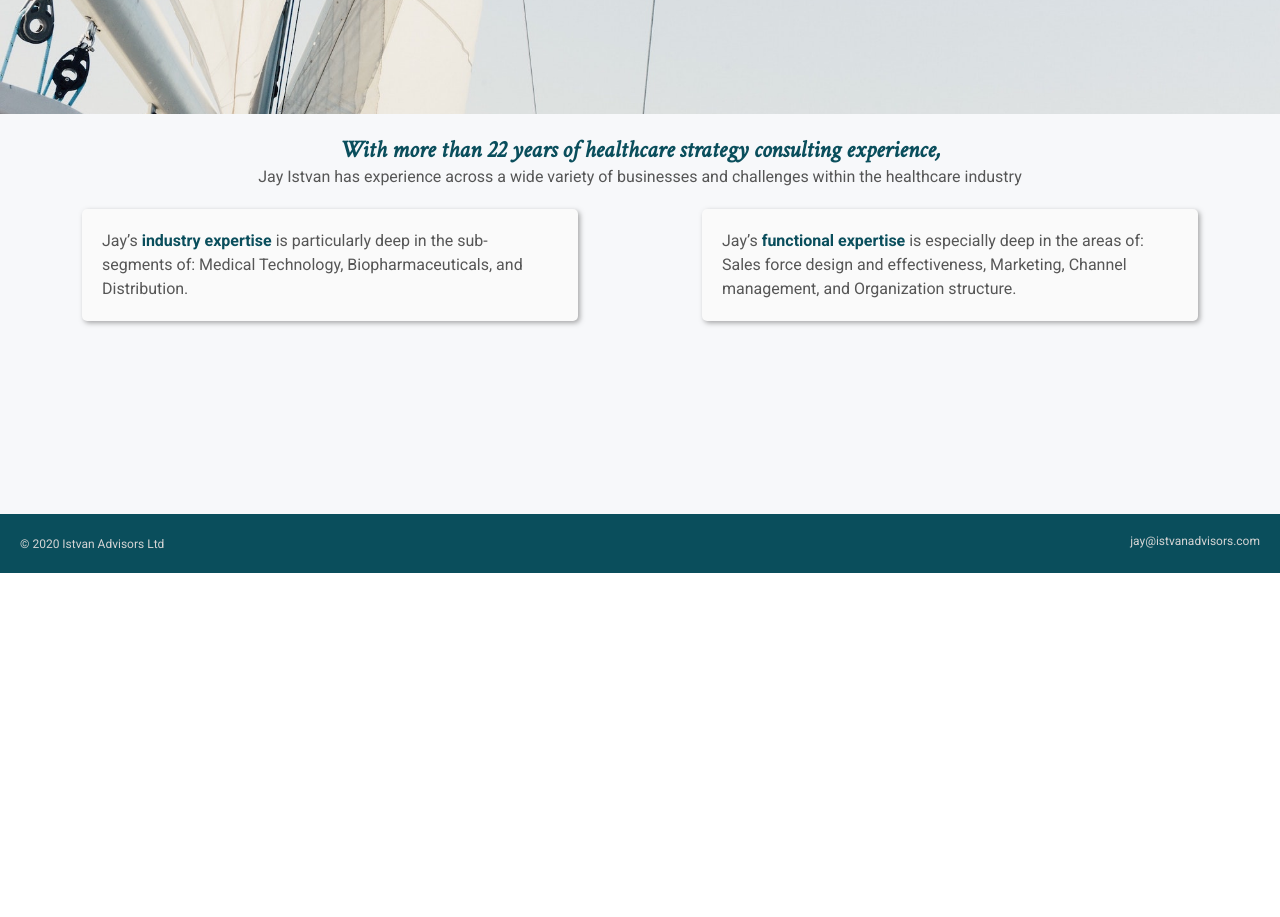
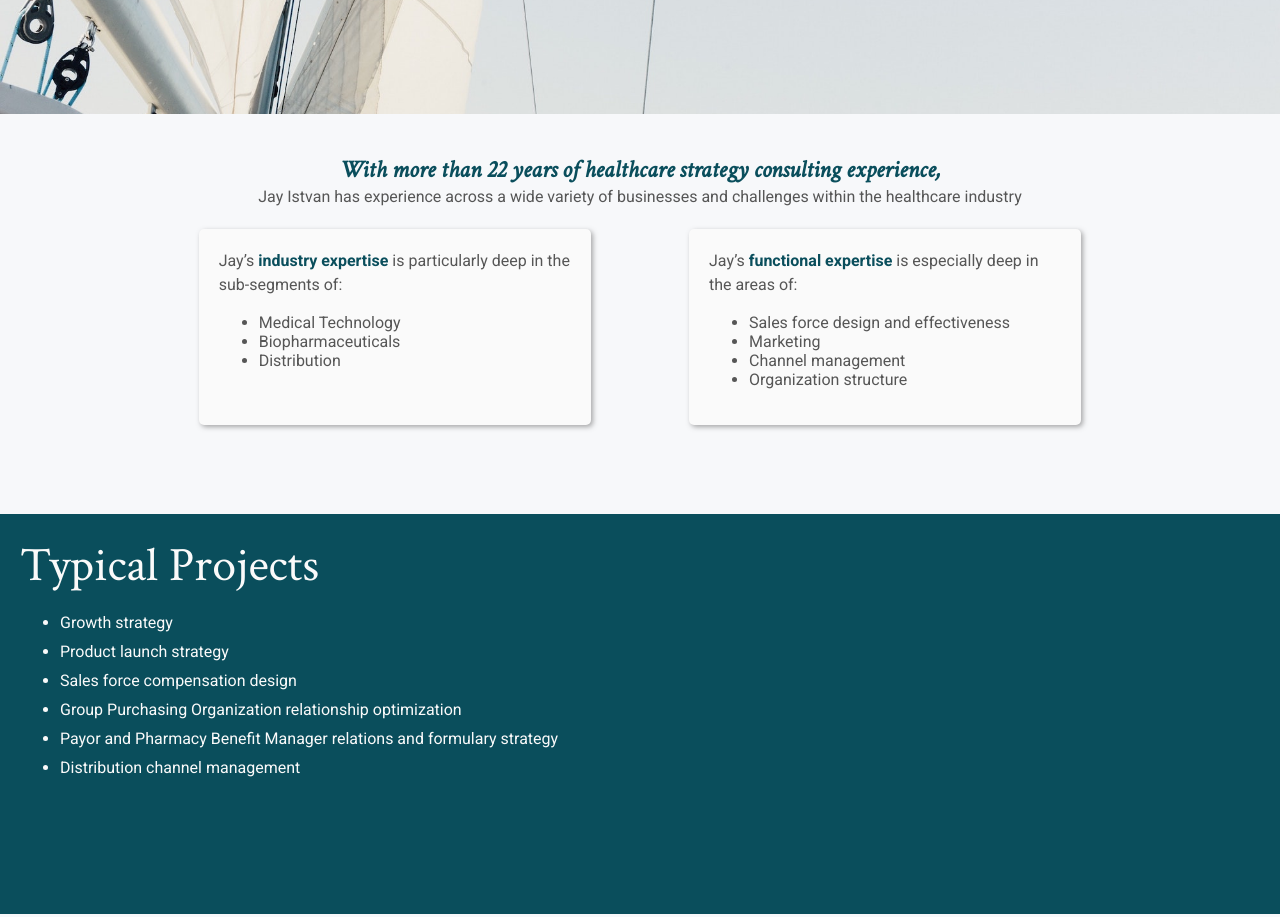
Before and after one commit to scit106/istvanadvisors, a plain HTML site: page services.html in a window 1280 px wide. Shown: the part 360-1277 px from the top of the page. Before the commit the page ends 933 px from the top, so only its background shows below. Drawn offline with Linux system fonts and the light colour scheme.

Commit message:
add expertise and typical projects

```diff
--- a/services.html
+++ b/services.html
@@ -18,7 +18,7 @@
     </h1>
   </div>
   <div class="content-section light-grey-bk">
-    <div class="flex-child flex-column">
+    <div class="flex-child flex-column padding-top">
       <div class="centered">
         <h3 class="title-font bold italic blue">With more than 22 years of healthcare strategy consulting experience,</h3>
         <p class="dark-grey">Jay Istvan has experience across a wide variety of businesses and challenges within the healthcare industry</p>
@@ -26,16 +26,40 @@
       <div class="flex padding-top">
         <div class="card white-bk">
           <p class="dark-grey">
-            Jay’s <span class="bold blue">industry expertise</span> is particularly deep in the sub-segments of:  Medical Technology, Biopharmaceuticals, and Distribution.
+            Jay’s <span class="bold blue">industry expertise</span> is particularly deep in the sub-segments of:
+            <ul class="dark-grey">
+              <li>Medical Technology</li>
+              <li>Biopharmaceuticals</li>
+              <li>Distribution</li>
+            </ul>
           </p>
         </div>
         <div class="card white-bk">
           <p class="dark-grey">
-            Jay’s <span class="bold blue">functional expertise</span> is especially deep in the areas of: Sales force design and effectiveness, Marketing, Channel management, and Organization structure.
+            Jay’s <span class="bold blue">functional expertise</span> is especially deep in the areas of:
+            <ul class="dark-grey">
+              <li>Sales force design and effectiveness</li>
+              <li>Marketing</li>
+              <li>Channel management</li>
+              <li>Organization structure</li>
+            </ul>
           </p>
         </div>
       </div>
     </div>
+  </div>
+  <div class="content-section blue-bk">
+    <h2 class="white">Typical Projects</h2>
+    <ul class="white">
+      <li class="margin-bottom">Growth strategy</li>
+      <li class="margin-bottom">Product launch strategy</li>
+      <li class="margin-bottom">Sales force compensation design</li>
+      <li class="margin-bottom">Group Purchasing Organization relationship optimization</li>
+      <li class="margin-bottom">Payor and Pharmacy Benefit Manager relations and formulary strategy</li>
+      <li class="margin-bottom">Distribution channel management</li>
+    </ul>
+  </div>
+  <div class="content-section light-grey-bk">
   </div>
   <div class="footer blue-bk white">
     <p class="small inline-block">&copy; 2020 Istvan Advisors Ltd</p>
--- a/style.css
+++ b/style.css
@@ -38,6 +38,10 @@ div {
 
 a {
 	text-decoration: none;
+	font-family: 'Roboto', sans-serif;
+}
+
+ul {
 	font-family: 'Roboto', sans-serif;
 }
 
```
